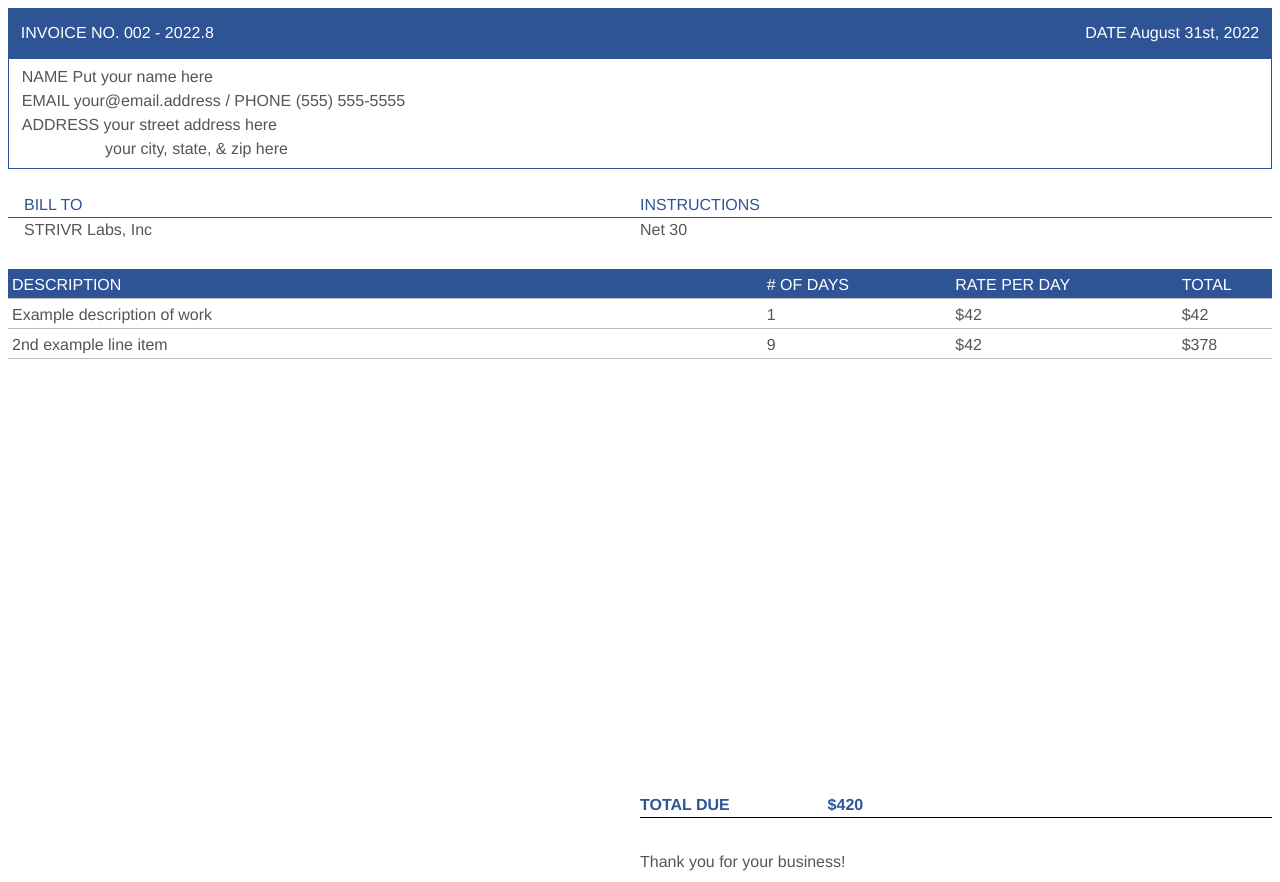
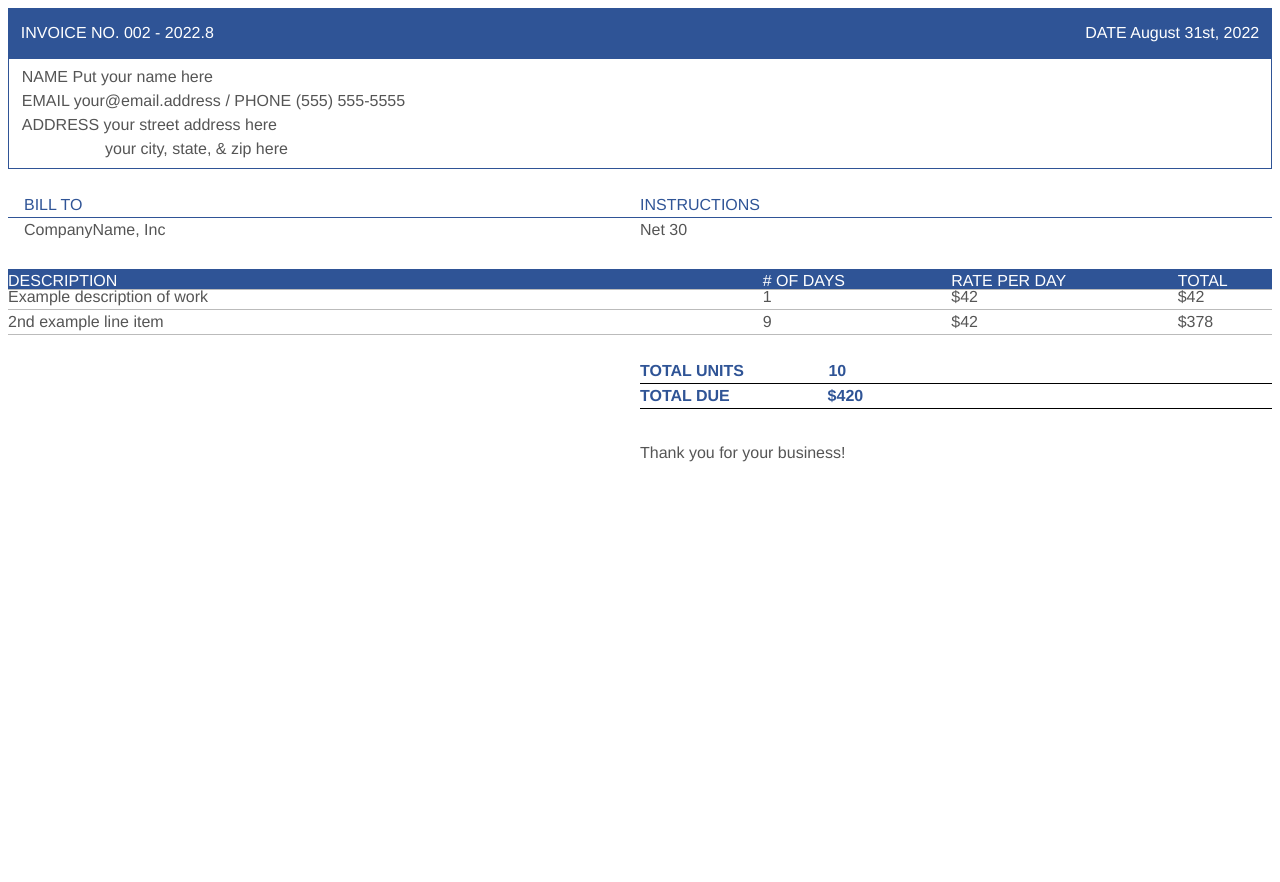
Before and after one commit to Feddas/HtmlInvoice, a plain HTML site: page invoice2022.8.example.htm in a window 1280 px wide. After the commit the page ends 800 px from the top, so only its background shows below. Drawn offline with Linux system fonts and the light colour scheme.

Commit message:
Shows total units from all rows

```diff
--- a/invoice2022.8.example.htm
+++ b/invoice2022.8.example.htm
@@ -2,9 +2,11 @@
 <html>
 <head>
     <meta charset="utf-8" />
-    <link rel="stylesheet" href="invoicestrivr.css">
+    <link rel="stylesheet" href="invoiceBlue.css">
     <script src="invoiceMath.js"></script>
 </head>
+
+<!-- latest version and how to use @ https://github.com/Feddas/HtmlInvoice -->
 
 <body>
     <span class="invoice-number">002 - 2022.8</span>
@@ -18,7 +20,9 @@
         <span class="header">RATE PER DAY</span>
         <span class="header">TOTAL</span>
 
-        <span hidden id="rate-per-unit">42</span> <!-- Monetary multiplier for "units" below. This value is not shown in the PDF. https://www.w3schools.com/TAGS/att_hidden.asp -->
+        <!-- Monetary multiplier for "units" below.
+        This value is not shown in the PDF. https://www.w3schools.com/TAGS/att_hidden.asp -->
+        <span hidden id="rate-per-unit">42</span>
 
         <span>Example description of work</span>
         <span class="units">1</span>
@@ -26,6 +30,7 @@
         <span>2nd example line item</span>
         <span class="units">9</span>
     </div>
+    <span id="total-units">$???</span>
     <span id="total-due">$???</span>
     <span class="memo"></span>
 </body>
--- a/invoicestrivr.css
+++ b/invoiceBlue.css
@@ -39,6 +39,10 @@ iframe {
 
 .from-address1:before {
     content: "ADDRESS ";
+}
+
+#total-units:before {
+    content: "TOTAL UNITS \a0 \a0 \a0 \a0 \a0 \a0 \a0 \a0 \a0 \a0 \a0 \a0 \a0 \a0 \a0 \a0 \a0 \a0 ";
 }
 
 #total-due:before {
@@ -117,15 +121,26 @@ iframe {
 .line-items {
     display: grid;
     grid-template-columns: 4fr 1fr 1.2fr .5fr; /* https://developer.mozilla.org/en-US/docs/Web/CSS/CSS_Grid_Layout/Basic_Concepts_of_Grid_Layout */
-    grid-template-rows: repeat(auto-fill, 30px); /* https://stackoverflow.com/questions/43115822/can-i-make-a-css-grid-with-dynamic-number-of-rows-or-columns */
-    height: 500px;
+    grid-template-rows: repeat(auto-fill, 16px); /* https://stackoverflow.com/questions/43115822/can-i-make-a-css-grid-with-dynamic-number-of-rows-or-columns */
     margin: 1.5em 0;
 }
 
-    .line-items span {
-        padding: 4px;
-        border-bottom: 1px solid #BBB;
-    }
+.line-items .header {
+    height: 20px;
+}
+
+.line-items span {
+    padding: 0px;
+    border-bottom: 1px solid #BBB;
+}
+
+#total-units {
+    margin-left: 50%;
+    display: block;
+    color: #2F5496;
+    font-weight: bold;
+    border-bottom: 1px solid black;
+}
 
 #total-due {
     margin-left: 50%;
--- a/invoiceFromTo.htm
+++ b/invoiceFromTo.htm
@@ -2,7 +2,7 @@
 <html>
 <head>
     <meta charset="utf-8" />
-    <link rel="stylesheet" href="invoicestrivr.css">
+    <link rel="stylesheet" href="invoiceBlue.css">
     <style>
         body {
             margin: 0px;
@@ -21,7 +21,7 @@
     </div>
     <div class="to">
         <span class="to-bill-header">BILL TO</span>
-        <span class="to-bill">STRIVR Labs, Inc</span>
+        <span class="to-bill">CompanyName, Inc</span>
         <span class="to-instructions-header">INSTRUCTIONS</span>
         <span class="to-instructions">Net 30</span>
     </div>
--- a/invoiceMath.js
+++ b/invoiceMath.js
@@ -1,4 +1,5 @@
 var ratePerUnit = -1;
+var unitsTotal = 0;
 var grandTotal = 0;
 
 function calculateTotalDue() {
@@ -12,17 +13,20 @@ function calculateTotalDue() {
         calculateSubTotal(lineItems[i]);
     }
 
-    // print grand total
+    // print totals from all rows
+    var totalUnits = document.getElementById("total-units");
+    totalUnits.textContent = unitsTotal;
     var totalDue = document.getElementById("total-due");
     totalDue.textContent = "$" + grandTotal;
 }
 
 function calculateSubTotal(lineItem) {
     // calculate values for this line
-    var units = lineItem.textContent;
+    var units = 1 * lineItem.textContent; // 1 to make int
     var subTotal = units * ratePerUnit;
+    unitsTotal += units;
     grandTotal += subTotal;
-    console.log("Running total after " + units + " units: " + grandTotal);
+    console.log("Running total after " + unitsTotal + " units: " + grandTotal);
 
     // add subTotal first so the rate will go between it and the lineItem
     var subTotalText = document.createElement("span");
```
Also changed, not shown: index.htm (+1 -1 lines).
